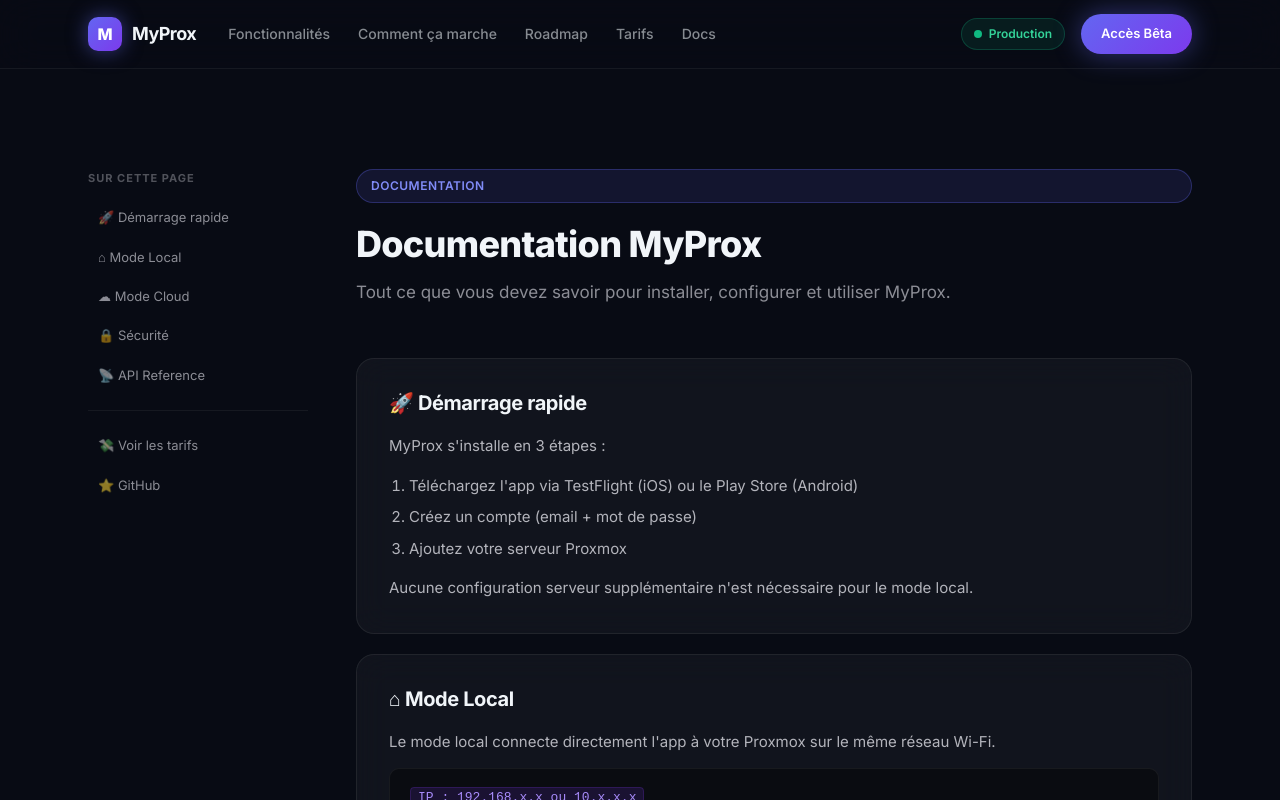
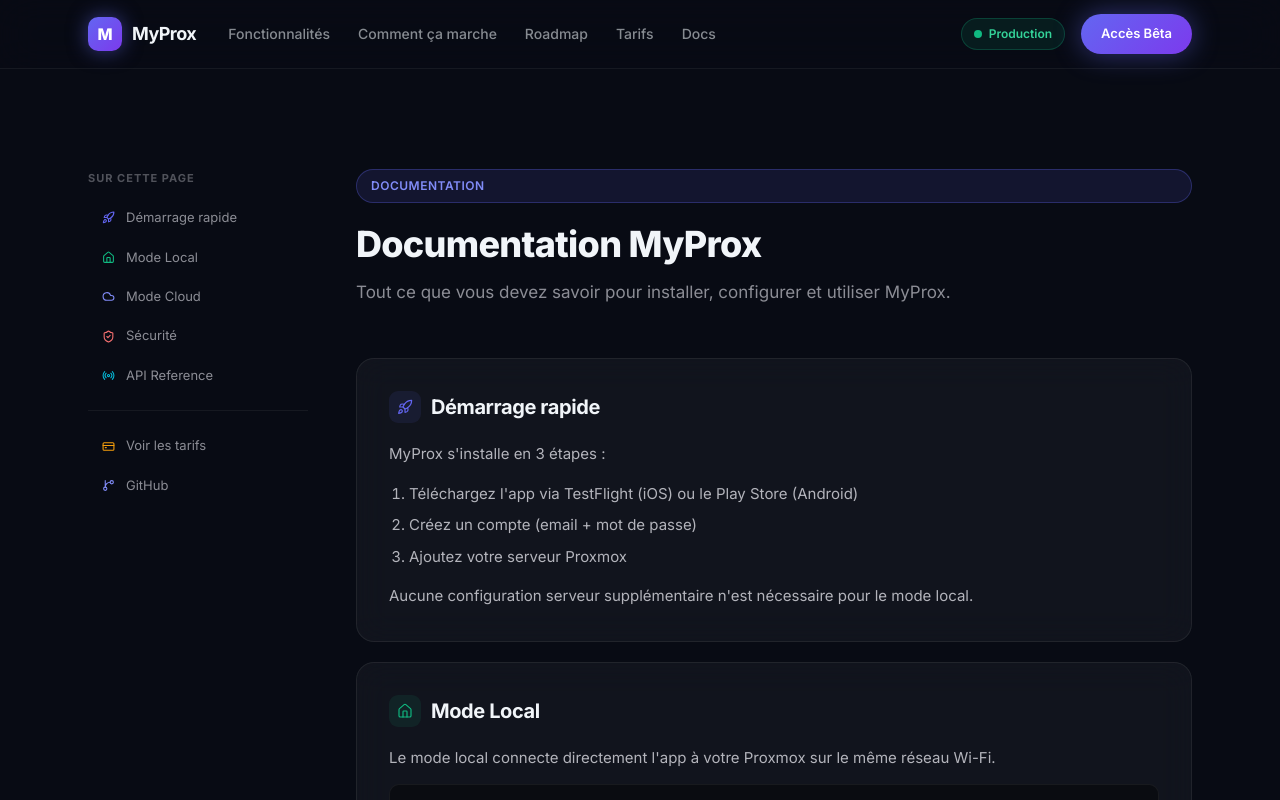
Before and after one commit to MyProxmox/myprox, a Next.js app in the folder website/: page /docs in a window 1280 px wide. Shown: the top 800 px of the page. Built offline with nearby package versions, Linux system fonts and the light colour scheme.

Commit message:
refactor(website): remove all residual emojis from docs and pricing

```diff
--- a/website/app/docs/docs.module.css
+++ b/website/app/docs/docs.module.css
@@ -4,8 +4,9 @@
 /* Sidebar */
 .sidebar { position: sticky; top: 100px; display: flex; flex-direction: column; gap: 6px; }
 .sidebarTitle { font-size: 11px; text-transform: uppercase; letter-spacing: 1px; color: rgba(248,248,255,0.3); font-weight: 700; margin-bottom: 8px; }
-.sidebarLink { font-size: 13px; color: rgba(248,248,255,0.55); text-decoration: none; padding: 6px 10px; border-radius: 8px; transition: all 0.2s; }
+.sidebarLink { font-size: 13px; color: rgba(248,248,255,0.55); text-decoration: none; padding: 6px 10px; border-radius: 8px; transition: all 0.2s; display: flex; align-items: center; gap: 8px; }
 .sidebarLink:hover { background: rgba(124,58,237,0.12); color: #fff; }
+.sidebarIcon { display: inline-flex; align-items: center; justify-content: center; width: 20px; flex-shrink: 0; }
 .sidebarDivider { height: 1px; background: rgba(255,255,255,0.06); margin: 12px 0; }
 
 /* Content */
@@ -15,7 +16,8 @@
 
 .content { display: flex; flex-direction: column; gap: 20px; }
 .section { padding: 32px; }
-.sectionTitle { font-size: 20px; font-weight: 700; margin-bottom: 18px; }
+.sectionTitle { font-size: 20px; font-weight: 700; margin-bottom: 18px; display: flex; align-items: center; gap: 10px; }
+.sectionIcon { width: 32px; height: 32px; border-radius: 9px; display: flex; align-items: center; justify-content: center; flex-shrink: 0; }
 .sectionContent { display: flex; flex-direction: column; gap: 14px; font-size: 15px; color: rgba(248,248,255,0.7); line-height: 1.7; }
 .sectionContent ol, .sectionContent ul { padding-left: 20px; display: flex; flex-direction: column; gap: 6px; }
 .sectionContent strong { color: rgba(248,248,255,0.9); }
--- a/website/app/docs/page.tsx
+++ b/website/app/docs/page.tsx
@@ -1,5 +1,6 @@
 import type { Metadata } from 'next';
 import Link from 'next/link';
+import { Rocket, Home, Cloud, ShieldCheck, Radio, CreditCard, GitBranch } from 'lucide-react';
 import Navbar from '@/components/Navbar';
 import Footer from '@/components/Footer';
 import styles from './docs.module.css';
@@ -12,25 +13,29 @@
 const sections = [
   {
     id: 'quickstart',
-    title: '🚀 Démarrage rapide',
+    Icon: Rocket,
+    iconColor: '#6366F1',
+    title: 'Démarrage rapide',
     content: (
       <>
-        <p>MyProx s'installe en 3 étapes :</p>
+        <p>MyProx s&apos;installe en 3 étapes :</p>
         <ol>
-          <li>Téléchargez l'app via TestFlight (iOS) ou le Play Store (Android)</li>
+          <li>Téléchargez l&apos;app via TestFlight (iOS) ou le Play Store (Android)</li>
           <li>Créez un compte (email + mot de passe)</li>
           <li>Ajoutez votre serveur Proxmox</li>
         </ol>
-        <p>Aucune configuration serveur supplémentaire n'est nécessaire pour le mode local.</p>
+        <p>Aucune configuration serveur supplémentaire n&apos;est nécessaire pour le mode local.</p>
       </>
     ),
   },
   {
     id: 'local-mode',
-    title: '⌂ Mode Local',
+    Icon: Home,
+    iconColor: '#10B981',
+    title: 'Mode Local',
     content: (
       <>
-        <p>Le mode local connecte directement l'app à votre Proxmox sur le même réseau Wi-Fi.</p>
+        <p>Le mode local connecte directement l&apos;app à votre Proxmox sur le même réseau Wi-Fi.</p>
         <div className={styles.codeBlock}>
           <code>IP : 192.168.x.x ou 10.x.x.x</code><br />
           <code>Port : 8006 (défaut Proxmox)</code><br />
@@ -42,13 +47,15 @@
   },
   {
     id: 'cloud-mode',
-    title: '☁ Mode Cloud',
+    Icon: Cloud,
+    iconColor: '#818CF8',
+    title: 'Mode Cloud',
     content: (
       <>
-        <p>Le mode cloud vous permet d'accéder à votre Proxmox depuis n'importe où, via un agent Go déployé localement.</p>
+        <p>Le mode cloud vous permet d&apos;accéder à votre Proxmox depuis n&apos;importe où, via un agent Go déployé localement.</p>
         <p><strong>Architecture :</strong></p>
         <div className={styles.codeBlock}>
-          <code>📱 App → 🌐 API → ☁ Relay → 🤖 Agent → 🧱 Proxmox</code>
+          <code>App Mobile → API MyProx → Cloud Relay → Agent → Proxmox</code>
         </div>
         <p><strong>Déploiement agent (1 commande) :</strong></p>
         <div className={styles.codeBlock}>
@@ -60,13 +67,15 @@
   -e PROXMOX_PASS=<pass> \\
   myprox/agent:latest`}</code>
         </div>
-        <p>Le token agent est fourni automatiquement lors de l'ajout d'un serveur en mode Cloud dans l'app.</p>
+        <p>Le token agent est fourni automatiquement lors de l&apos;ajout d&apos;un serveur en mode Cloud dans l&apos;app.</p>
       </>
     ),
   },
   {
     id: 'security',
-    title: '🔒 Sécurité',
+    Icon: ShieldCheck,
+    iconColor: '#F87171',
+    title: 'Sécurité',
     content: (
       <>
         <ul>
@@ -81,10 +90,12 @@
   },
   {
     id: 'api',
-    title: '📡 API Reference',
+    Icon: Radio,
+    iconColor: '#06B6D4',
+    title: 'API Reference',
     content: (
       <>
-        <p>L'API REST tourne sur <code>localhost:3000</code> (local) ou <code>api.myprox.app</code> (cloud).</p>
+        <p>L&apos;API REST tourne sur <code>localhost:3000</code> (local) ou <code>api.myprox.app</code> (cloud).</p>
         <div className={styles.table}>
           <table>
             <thead>
@@ -132,11 +143,26 @@
             <aside className={styles.sidebar}>
               <p className={styles.sidebarTitle}>Sur cette page</p>
               {sections.map((s) => (
-                <a key={s.id} href={`#${s.id}`} className={styles.sidebarLink}>{s.title}</a>
+                <a key={s.id} href={`#${s.id}`} className={styles.sidebarLink}>
+                  <span className={styles.sidebarIcon} style={{ color: s.iconColor }}>
+                    <s.Icon size={13} strokeWidth={2} />
+                  </span>
+                  {s.title}
+                </a>
               ))}
               <div className={styles.sidebarDivider} />
-              <Link href="/pricing" className={styles.sidebarLink}>💸 Voir les tarifs</Link>
-              <a href="https://github.com" target="_blank" rel="noopener" className={styles.sidebarLink}>⭐ GitHub</a>
+              <Link href="/pricing" className={styles.sidebarLink}>
+                <span className={styles.sidebarIcon} style={{ color: '#F59E0B' }}>
+                  <CreditCard size={13} strokeWidth={2} />
+                </span>
+                Voir les tarifs
+              </Link>
+              <a href="https://github.com/MyProxmox" target="_blank" rel="noopener" className={styles.sidebarLink}>
+                <span className={styles.sidebarIcon} style={{ color: '#818CF8' }}>
+                  <GitBranch size={13} strokeWidth={2} />
+                </span>
+                GitHub
+              </a>
             </aside>
 
             {/* Content */}
@@ -148,7 +174,12 @@
               </div>
               {sections.map((s) => (
                 <section key={s.id} id={s.id} className={`glass ${styles.section}`}>
-                  <h2 className={styles.sectionTitle}>{s.title}</h2>
+                  <h2 className={styles.sectionTitle}>
+                    <span className={styles.sectionIcon} style={{ background: `${s.iconColor}18` }}>
+                      <s.Icon size={16} color={s.iconColor} strokeWidth={1.75} />
+                    </span>
+                    {s.title}
+                  </h2>
                   <div className={styles.sectionContent}>{s.content}</div>
                 </section>
               ))}
--- a/website/app/globals.css
+++ b/website/app/globals.css
@@ -214,7 +214,7 @@
   background: rgba(99,102,241,0.06) !important;
 }
 .pricing-popular::before {
-  content: '⭐ Recommandé';
+  content: 'Recommandé';
   position: absolute; top: -14px; left: 50%; transform: translateX(-50%);
   background: var(--grad-primary);
   color: #fff; font-size: 12px; font-weight: 700;
```
